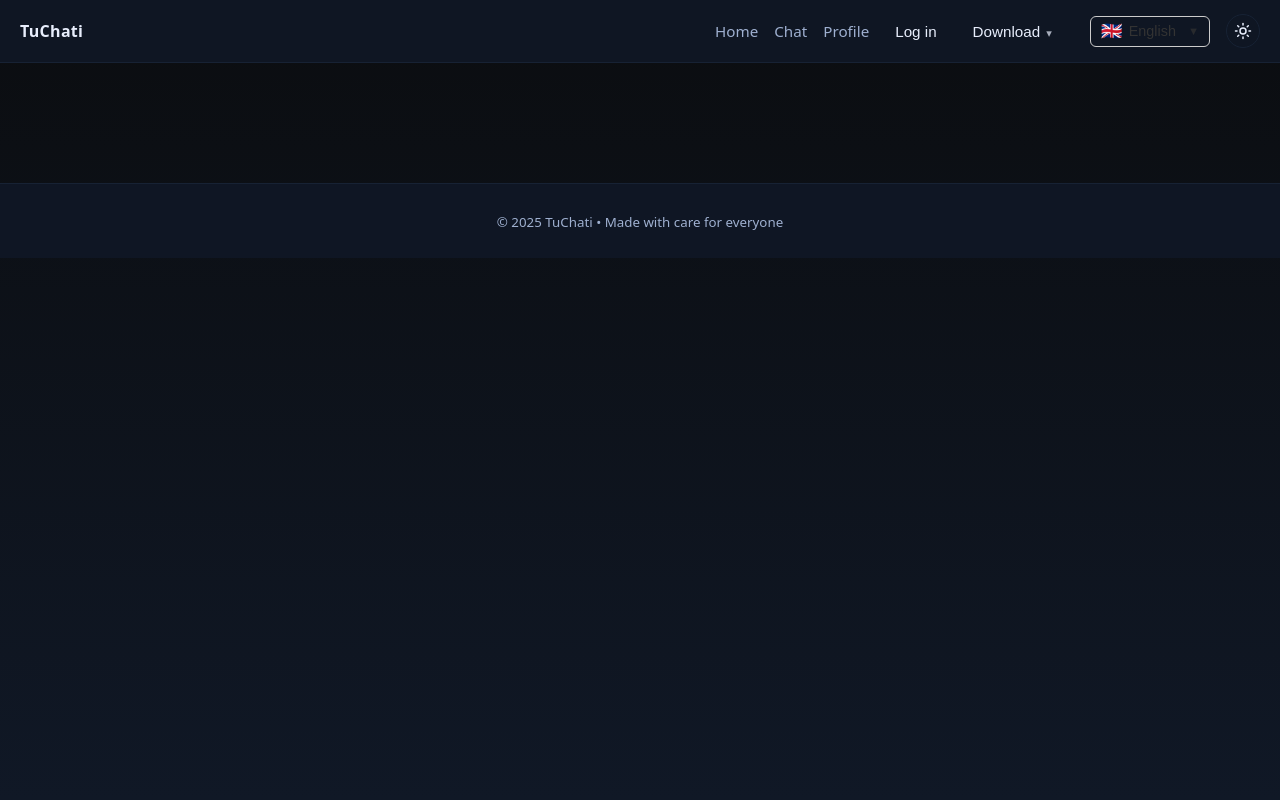
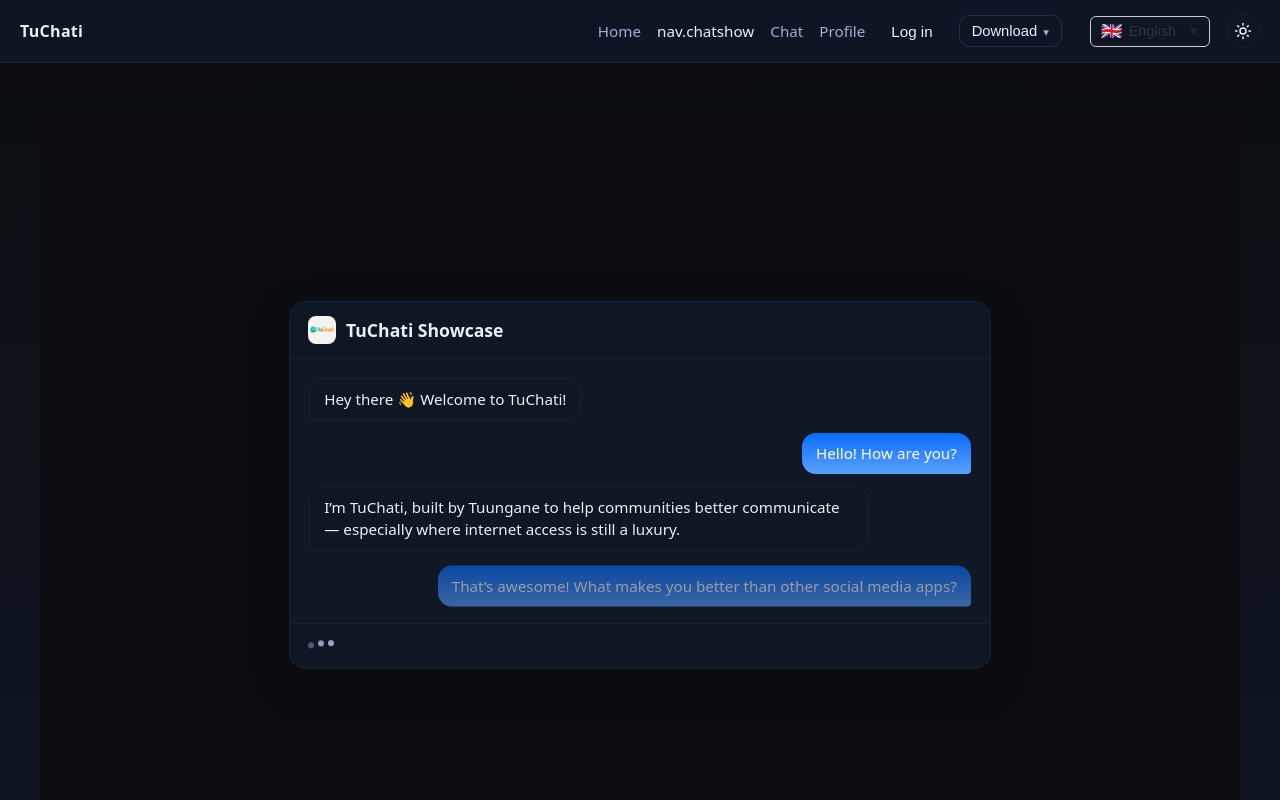
Before and after one commit to MarcelBag/TuChati, a React (Vite) app in the folder frontend/web/: page /chatshow in a window 1280 px wide. Shown: the top 800 px of the page. Built offline with nearby package versions, Linux system fonts and the light colour scheme.

Commit message:
home and app design

```diff
--- a/frontend/web/src/App.tsx
+++ b/frontend/web/src/App.tsx
@@ -10,6 +10,7 @@ import LanguageSwitcher from './shared/LanguageSwitcher'
 import AuthModal from './shared/AuthModal'
 import './app.css'
 import ThemeSwitcher from './shared/ThemeSwitcher'
+import ChatShow from './pages/Chatshow'
 
 export default function App() {
   const { t } = useTranslation()
@@ -24,6 +25,7 @@ export default function App() {
 
         <nav className="nav-right" aria-label="Primary">
           <NavLink to="/" className="nav-link">{t('nav.home')}</NavLink>
+          <NavLink to="/Chatshow" className="nav-link"> {t('nav.chatshow')}</NavLink>
           <NavLink to="/chat" className="nav-link">{t('nav.chat')}</NavLink>
           <NavLink to="/profile" className="nav-link">{t('nav.profile')}</NavLink>
 
@@ -38,12 +40,14 @@ export default function App() {
           <DownloadMenu />
           <LanguageSwitcher />
           <ThemeSwitcher />
+
         </nav>
       </header>
 
       <main>
         <Routes>
           <Route path="/" element={<Home />} />
+          <Route path="/chatshow" element={<ChatShow />} />
           <Route path="/chat" element={<ChatRoom />} />
           <Route path="/profile" element={<Profile />} />
         </Routes>
--- a/frontend/web/src/locales/en.json
+++ b/frontend/web/src/locales/en.json
@@ -3,7 +3,8 @@
     "home": "Home",
     "chat": "Chat",
     "profile": "Profile",
-    "login": "Log in"
+    "login": "Log in",
+    "demo": "Demo Chat"
   },
 
   "hero": {
--- /dev/null
+++ b/frontend/web/src/pages/Chatshow.css
@@ -0,0 +1,137 @@
+/* frontend/web/src/pages/Chat.css */
+/* ============================================================
+TuChati Showcase Chat Page
+   ------------------------------------------------------------
+this is a simulated conversation with animated message bubbles with fade & typing effect
+   ============================================================ */
+
+/* Page container */
+.chat-page {
+  display: flex;
+  justify-content: center;
+  align-items: center;
+  padding: 2rem;
+  min-height: calc(100vh - 100px);
+  background: var(--bg);
+  color: var(--text);
+}
+
+/* Chat card container */
+.chat-container {
+  width: 100%;
+  max-width: 700px;
+  background: var(--panel);
+  border-radius: var(--radius);
+  box-shadow: var(--shadow);
+  border: 1px solid var(--border);
+  display: flex;
+  flex-direction: column;
+  overflow: hidden;
+  transition: all 0.3s ease;
+}
+
+/* Header */
+.chat-header {
+  display: flex;
+  align-items: center;
+  gap: 10px;
+  padding: 14px 18px;
+  background: var(--card);
+  border-bottom: 1px solid var(--border);
+}
+.chat-header h2 {
+  font-size: 1.1rem;
+  margin: 0;
+  color: var(--text);
+}
+.chat-logo {
+  width: 28px;
+  height: 28px;
+  border-radius: 8px;
+}
+
+/* Messages body */
+.chat-body {
+  flex: 1;
+  padding: 1.2rem;
+  display: flex;
+  flex-direction: column;
+  gap: 0.75rem;
+  overflow-y: auto;
+  scroll-behavior: smooth;
+}
+
+/* Message bubbles */
+.bubble {
+  max-width: 80%;
+  padding: 10px 14px;
+  border-radius: 14px;
+  font-size: 0.95rem;
+  line-height: 1.4;
+  animation: fadeIn 0.3s ease;
+}
+
+.bubble.user {
+  align-self: flex-end;
+  background: linear-gradient(180deg, var(--brand), var(--brand-2));
+  color: white;
+  border-bottom-right-radius: 4px;
+}
+
+.bubble.tuchati {
+  align-self: flex-start;
+  background: var(--card);
+  color: var(--text);
+  border: 1px solid var(--border);
+  border-bottom-left-radius: 4px;
+}
+
+/* Typing dots */
+.chat-footer {
+  border-top: 1px solid var(--border);
+  padding: 12px 18px;
+  background: var(--card);
+}
+
+.typing-indicator {
+  display: flex;
+  align-items: center;
+  gap: 4px;
+  height: 20px;
+}
+
+.typing-indicator span {
+  width: 6px;
+  height: 6px;
+  border-radius: 50%;
+  background: var(--muted);
+  animation: blink 1.2s infinite ease-in-out;
+}
+.typing-indicator span:nth-child(2) { animation-delay: 0.2s; }
+.typing-indicator span:nth-child(3) { animation-delay: 0.4s; }
+
+@keyframes blink {
+  0%, 80%, 100% { opacity: 0.3; transform: translateY(0); }
+  40% { opacity: 1; transform: translateY(-3px); }
+}
+
+.end-text {
+  font-size: 0.85rem;
+  color: var(--muted);
+  margin: 0;
+}
+
+/* Fade animation for new messages */
+@keyframes fadeIn {
+  from { opacity: 0; transform: translateY(6px); }
+  to { opacity: 1; transform: translateY(0); }
+}
+
+/* Light mode adjustments */
+:root.light .chat-container {
+  background: var(--panel);
+}
+:root.light .bubble.tuchati {
+  background: var(--card);
+  border: 1px solid var(--border);
+}
--- /dev/null
+++ b/frontend/web/src/pages/Chatshow.tsx
@@ -0,0 +1,85 @@
+// frontend/web/src/pages/ChatRoom.tsx
+import React, { useEffect, useState } from 'react'
+import './Chatshow.css'
+
+interface Message {
+  id: number
+  sender: 'user' | 'tuchati'
+  text: string
+}
+
+const conversation: Message[] = [
+  { id: 1, sender: 'tuchati', text: 'Hey there 👋 Welcome to TuChati!' },
+  { id: 2, sender: 'user', text: 'Hello! How are you?' },
+  {
+    id: 3,
+    sender: 'tuchati',
+    text: 'I’m TuChati, built by Tuungane to help communities better communicate — especially where internet access is still a luxury.',
+  },
+  { id: 4, sender: 'user', text: 'That’s awesome! What makes you better than other social media apps?' },
+  {
+    id: 5,
+    sender: 'tuchati',
+    text: 'I’m deeply integrated with African values, designed for underprivileged communities, and built to assist everyone with respect and accessibility.',
+  },
+  { id: 6, sender: 'user', text: 'What do you aim to achieve?' },
+  {
+    id: 7,
+    sender: 'tuchati',
+    text: 'We aim to assist people and communities — revolutionizing the way farmers, educators, scholars, doctors, bankers, and even politicians connect and collaborate.',
+  },
+  {
+    id: 8,
+    sender: 'tuchati',
+    text: 'We’re planning to offer many exciting features soon — and we’d love to have you join us.',
+  },
+  { id: 9, sender: 'tuchati', text: 'Are you willing to share TuChati with your community?' },
+  { id: 10, sender: 'user', text: 'Yes, of course! 😊' },
+  { id: 11, sender: 'tuchati', text: 'Thank you for your support 💚 — Your TuChati Community Team.' },
+]
+
+export default function Chat() {
+  const [messages, setMessages] = useState<Message[]>([])
+  const [index, setIndex] = useState(0)
+
+  useEffect(() => {
+    if (index < conversation.length) {
+      const timer = setTimeout(() => {
+        setMessages(prev => [...prev, conversation[index]])
+        setIndex(i => i + 1)
+      }, 1400)
+      return () => clearTimeout(timer)
+    }
+  }, [index])
+
+  return (
+    <div className="chat-page">
+      <div className="chat-container">
+        <header className="chat-header">
+          <img src="/images/TuChati.png" alt="TuChati" className="chat-logo" />
+          <h2>TuChati Showcase</h2>
+        </header>
+
+        <div className="chat-body">
+          {messages.map(msg => (
+            <div key={msg.id} className={`bubble ${msg.sender}`}>
+              {msg.text}
+            </div>
+          ))}
+        </div>
+
+        <footer className="chat-footer">
+          <div className="typing-indicator">
+            {index < conversation.length ? (
+              <>
+                <span></span><span></span><span></span>
+              </>
+            ) : (
+              <p className="end-text">Conversation ended • Join us soon 💬</p>
+            )}
+          </div>
+        </footer>
+      </div>
+    </div>
+  )
+}
--- a/frontend/web/src/shared/LanguageSwitcher.tsx
+++ b/frontend/web/src/shared/LanguageSwitcher.tsx
@@ -4,8 +4,8 @@ import { useTranslation } from 'react-i18next'
 import './LanguageSwitcher.css'
 
 const LANGS = [
+ { code: 'fr', name: 'Français', flag: '🇫🇷' },
   { code: 'en', name: 'English', flag: '🇬🇧' },
-  { code: 'fr', name: 'Français', flag: '🇫🇷' },
   { code: 'sw', name: 'Kiswahili', flag: '🇰🇪' },
   { code: 'de', name: 'Deutsch', flag: '🇩🇪' },
 ]
--- a/frontend/web/src/shared/download.css
+++ b/frontend/web/src/shared/download.css
@@ -1,5 +1,126 @@
 /* frontend/web/src/shared/download.css */
-.download{position:relative}
-.menu{position:absolute;right:0;top:120%;background:#0f1318;border:1px solid #1b222b;border-radius:12px;min-width:220px;padding:6px;z-index:20}
-.menu a{display:block;padding:10px 12px;color:#e9f1fb;text-decoration:none;border-radius:8px}
-.menu a:hover{background:#12161b}
+/* ================================================
+    Download Menu Styles TuChati Unified Buttons
+   ============================================= */
+
+.download {
+  position: relative;
+  display: inline-block;
+}
+
+/* ======= Button Style Sync ====== */
+.download .btn,
+.download .link-btn {
+  border-radius: 10px;
+  font-weight: 500;
+  transition: all 0.2s ease;
+}
+
+/* Variant: main hero button */
+.download .btn {
+  background: linear-gradient(180deg, var(--brand), var(--brand-2));
+  color: #fff;
+  border: none;
+  padding: 9px 16px;
+  font-size: 0.95rem;
+}
+
+.download .btn:hover {
+  filter: brightness(1.08);
+  transform: translateY(-1px);
+}
+
+/*  nav link button*/
+.download .link-btn {
+  background: none;
+  color: var(--text);
+  border: 1px solid var(--ring);
+  padding: 7px 12px;
+  font-size: 0.92rem;
+}
+
+.download .link-btn:hover {
+  border-color: var(--brand);
+  color: var(--brand-2);
+  background: color-mix(in srgb, var(--panel) 85%, transparent);
+}
+
+/* Small caret icon */
+.caret {
+  margin-left: 6px;
+  opacity: 0.7;
+}
+
+/* ========== Dropdown Container ========== */
+.menu {
+  position: absolute;
+  right: 0;
+  top: 115%;
+  min-width: 220px;
+  padding: 6px;
+  border-radius: 12px;
+  border: 1px solid var(--border);
+  background: color-mix(in srgb, var(--card) 95%, transparent);
+  box-shadow: var(--shadow);
+  backdrop-filter: blur(8px);
+  z-index: 20;
+  opacity: 0;
+  transform: translateY(-6px);
+  animation: dropdownFade 0.18s ease-out forwards;
+}
+
+/* ========== Link Items ========== */
+.menu a {
+  display: block;
+  padding: 10px 12px;
+  color: var(--text);
+  text-decoration: none;
+  border-radius: 8px;
+  font-size: 0.95rem;
+  transition: background-color 0.2s ease, color 0.2s ease;
+}
+
+.menu a:hover {
+  background: color-mix(in srgb, var(--panel) 90%, transparent);
+  color: var(--brand-2);
+}
+
+/* ========== Dropdown Animation ========== */
+@keyframes dropdownFade {
+  from {
+    opacity: 0;
+    transform: translateY(-6px);
+  }
+  to {
+    opacity: 1;
+    transform: translateY(0);
+  }
+}
+
+/* ========== Light Mode Enhancements ========== */
+:root.light .menu {
+  background: color-mix(in srgb, var(--card) 96%, white);
+  box-shadow: 0 6px 18px rgba(0, 0, 0, 0.08);
+}
+
+:root.light .menu a:hover {
+  background: rgba(0, 0, 0, 0.04);
+  color: var(--brand);
+}
+
+:root.light .download .btn {
+  background: linear-gradient(180deg, var(--brand), var(--brand-2));
+  color: #fff;
+}
+
+:root.light .download .link-btn {
+  background: #fff;
+  border: 1px solid var(--border);
+  color: var(--text);
+}
+
+:root.light .download .link-btn:hover {
+  background: var(--card);
+  border-color: var(--brand);
+  color: var(--brand);
+}
```
